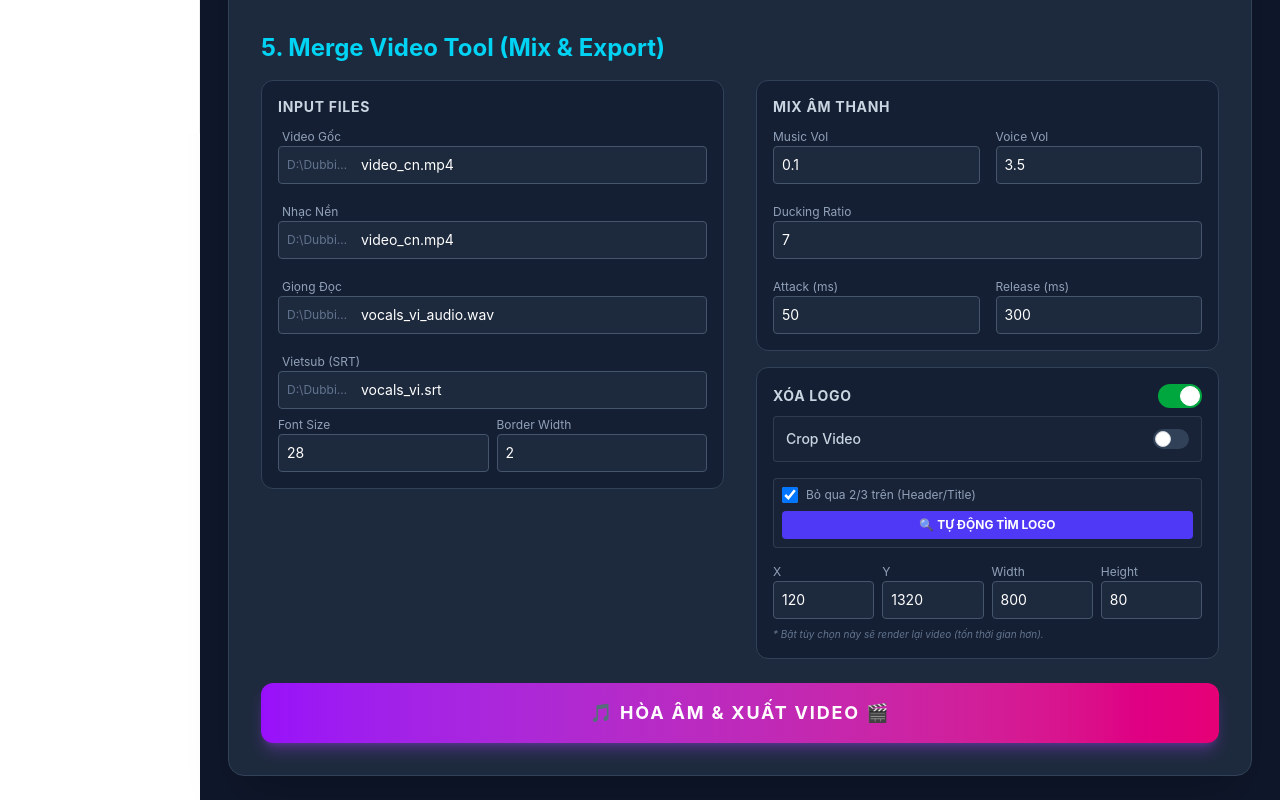
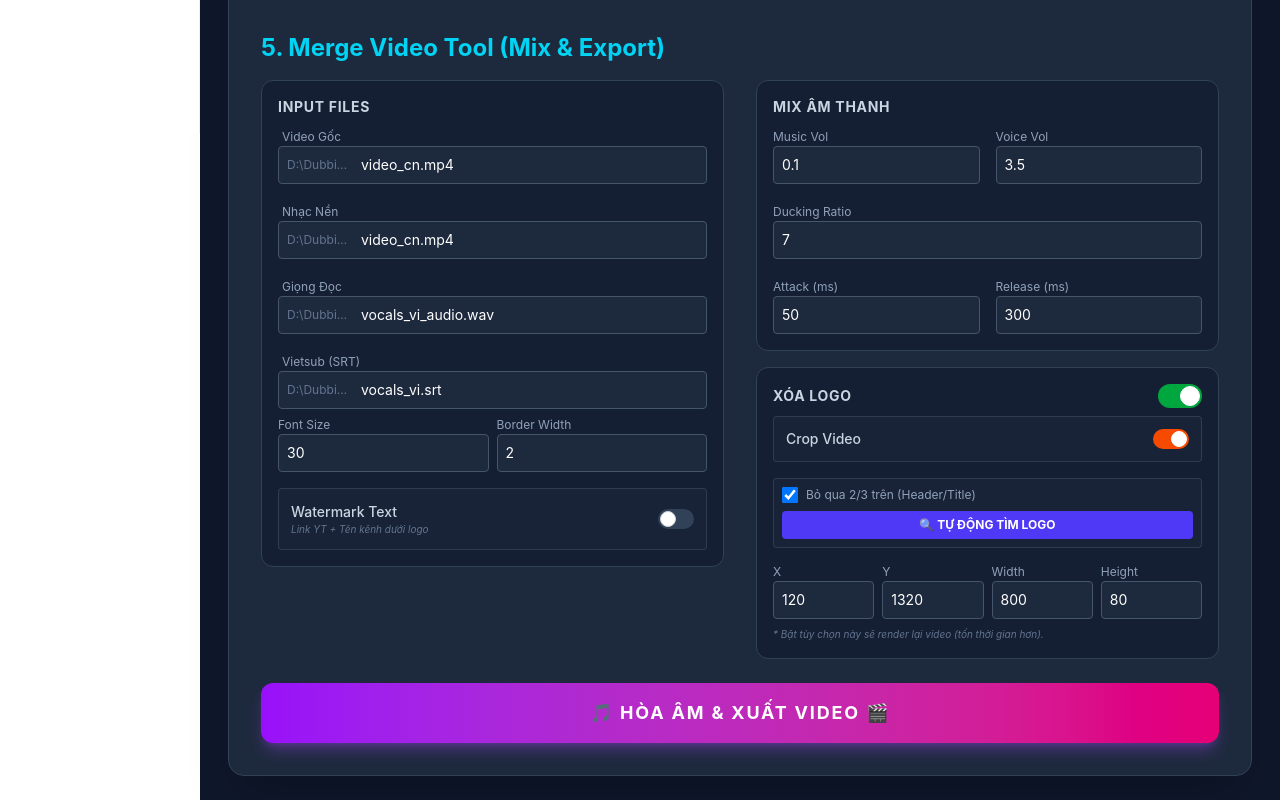
Before and after one commit to tinhtan2505/mp3-to-audio-fe, a Next.js app: page /dubbing in a window 1280 px wide. Shown: the part 731-1531 px from the top of the page. Built offline with nearby package versions, Linux system fonts and the light colour scheme; no server answers; sample sign-in values are in the browser's storage.

Commit message:
Update DubbingPage.tsx

```diff
--- a/src/app/modules/dubbing/DubbingPage.tsx
+++ b/src/app/modules/dubbing/DubbingPage.tsx
@@ -35,7 +35,7 @@ const DubbingPage: React.FC = () => {
   );
 
   const [subtitleFilename, setSubtitleFilename] = useState('vocals_vi.srt');
-  const [subtitleFontSize, setSubtitleFontSize] = useState(28);
+  const [subtitleFontSize, setSubtitleFontSize] = useState(30);
   const [subtitleBorderWidth, setSubtitleBorderWidth] = useState(2);
 
   // --- STATE CẤU HÌNH MIX ---
@@ -51,7 +51,8 @@ const DubbingPage: React.FC = () => {
   const [logoY, setLogoY] = useState<number>(1320);
   const [logoW, setLogoW] = useState<number>(800);
   const [logoH, setLogoH] = useState<number>(80);
-  const [isCrop, setIsCrop] = useState<boolean>(false);
+  const [isCrop, setIsCrop] = useState<boolean>(true);
+  const [watermarkLines, setWatermarkLines] = useState<boolean>(false);
 
   // 🔥 STATE MỚI CHO DETECT LOGO
   const [isDetecting, setIsDetecting] = useState(false);
@@ -207,6 +208,7 @@ const DubbingPage: React.FC = () => {
           logoW,
           logoH,
           crop: isCrop,
+          watermarkLines,
         },
         { retryEnabled: false }
       );
@@ -529,6 +531,26 @@ const DubbingPage: React.FC = () => {
                   </div>
                 </div>
               </div>
+              {/* WATERMARK LINES TOGGLE */}
+              <div className="flex items-center justify-between bg-slate-800/50 p-3 rounded border border-slate-600/50 mt-2">
+                <div>
+                  <span className="text-sm text-slate-300 font-medium">
+                    Watermark Text
+                  </span>
+                  <p className="text-[10px] text-slate-500 italic">
+                    Link YT + Tên kênh dưới logo
+                  </p>
+                </div>
+                <label className="relative inline-flex items-center cursor-pointer">
+                  <input
+                    type="checkbox"
+                    className="sr-only peer"
+                    checked={watermarkLines}
+                    onChange={(e) => setWatermarkLines(e.target.checked)}
+                  />
+                  <div className="w-9 h-5 bg-slate-700 peer-focus:outline-none rounded-full peer peer-checked:after:translate-x-full peer-checked:after:border-white after:content-[''] after:absolute after:top-[2px] after:left-[2px] after:bg-white after:border-gray-300 after:border after:rounded-full after:h-4 after:w-4 after:transition-all peer-checked:bg-yellow-500"></div>
+                </label>
+              </div>
             </div>
 
             {/* CỘT PHẢI: CẤU HÌNH (AUDIO + LOGO) */}
```
